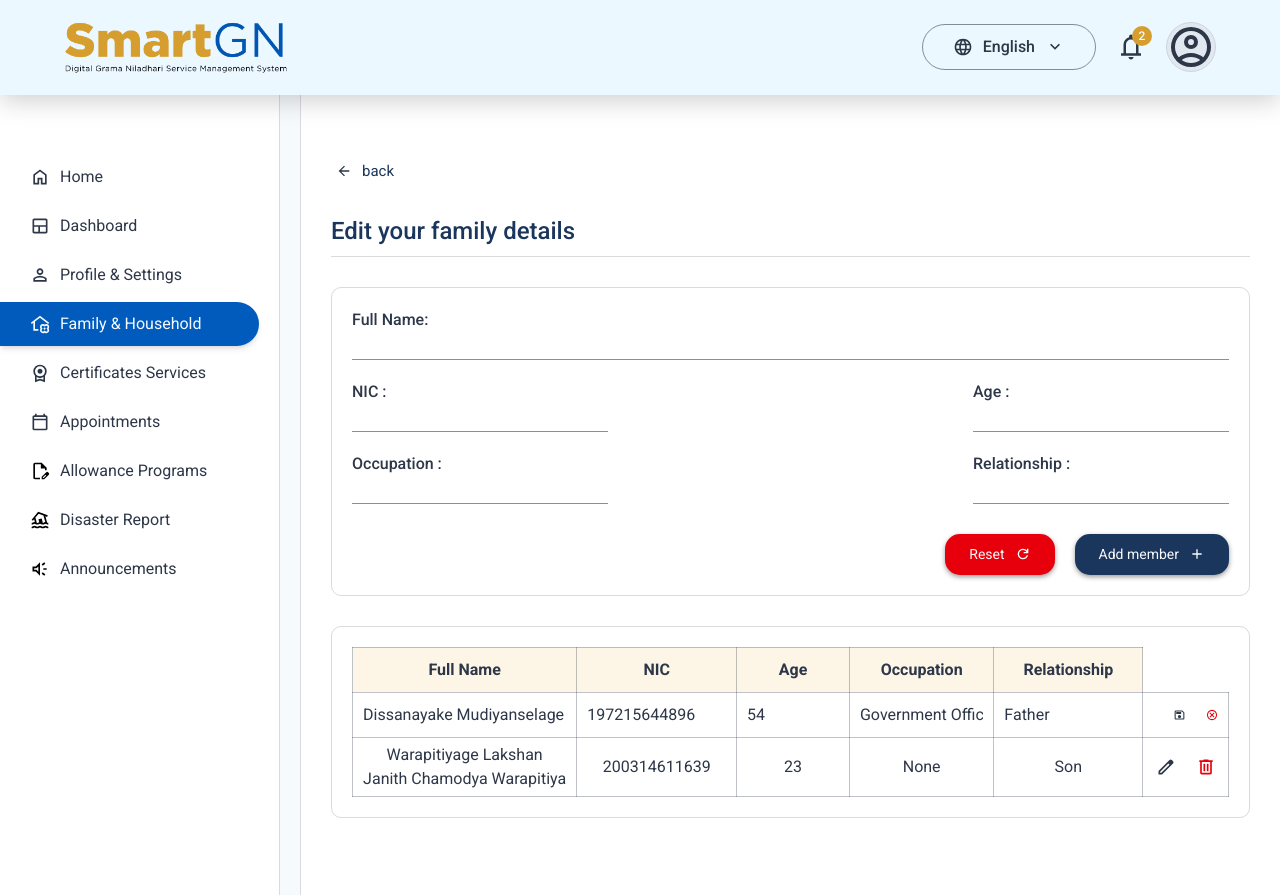
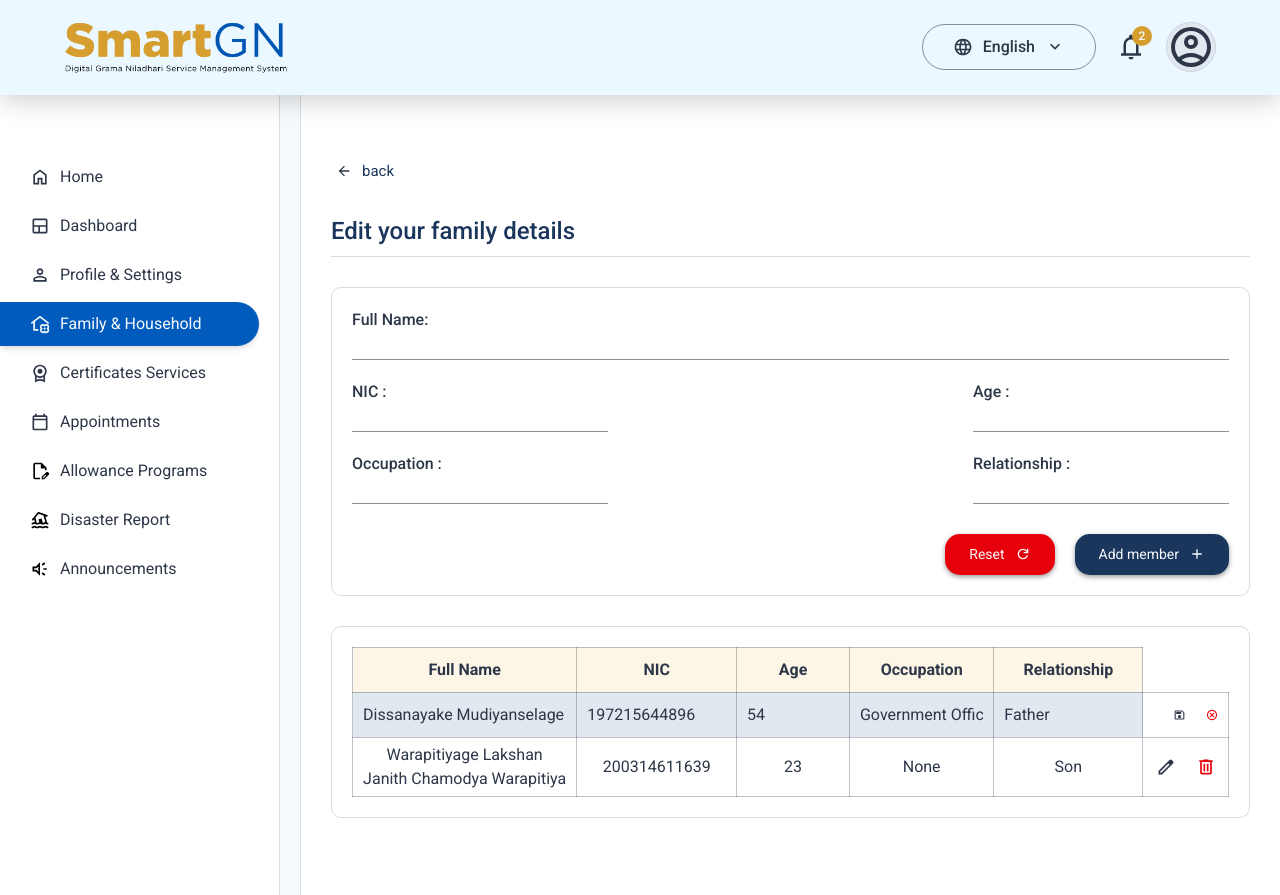
Before and after one commit to Mogith-Code/SmartGN-Digital-GN-Service-Management-System, a React (Vite) app in the folder SmartGN/: page /RHousehold/EditFamilyDetails in a window 1280 px wide. Both pictures are taken after a click on the button 1171 px from the left and 721 px from the top of the page. Built offline with nearby package versions, Linux system fonts and the light colour scheme.

Commit message:
Update EditFamilyDetailsLayout.jsx

```diff
--- a/SmartGN/src/Components/Family&HouseholdPage/EditFamilyMemberTable.jsx
+++ b/SmartGN/src/Components/Family&HouseholdPage/EditFamilyMemberTable.jsx
@@ -91,54 +91,54 @@ function EditFamilyMemberTable({ Editmembers = [] }) {
   const renderEditableRow = (member) => {
     return (
       <tr key={member.id}>
-        <td className="text-[16px] text-[#2D3748] border border-[#2D37484D] px-[10px] py-[5px]">
+        <td className="text-[16px] text-[#2D3748] bg-[#E2E8F0] border border-[#2D37484D] px-[10px] py-[5px]">
           <input
             type="text"
             value={member.fullName}
             onChange={(e) =>
               handleInputChange(member.id, "fullName", e.target.value)
             }
-            className="w-full bg-transparent border-none focus:outline-none focus:ring-2 focus:ring-[#2c5f8a] rounded px-[px] py-[5px]"
+            className="w-full bg-[#E2E8F0] border-none focus:outline-none focus:ring-2 focus:ring-[#2c5f8a] rounded px-[px] py-[5px]"
           />
         </td>
-        <td className="text-[16px] text-[#2D3748] border border-[#2D37484D] px-[10px] py-[5px]">
+        <td className="text-[16px] text-[#2D3748] bg-[#E2E8F0] border border-[#2D37484D] px-[10px] py-[5px]">
           <input
             type="text"
             value={member.nic}
             onChange={(e) =>
               handleInputChange(member.id, "nic", e.target.value)
             }
-            className="w-full bg-transparent border-none focus:outline-none focus:ring-2 focus:ring-[#2c5f8a] rounded"
+            className="w-full bg-[#E2E8F0] border-none focus:outline-none focus:ring-2 focus:ring-[#2c5f8a] rounded"
           />
         </td>
-        <td className="text-[16px] text-[#2D3748] border border-[#2D37484D] px-[10px] py-[5px]">
+        <td className="text-[16px] text-[#2D3748] border bg-[#E2E8F0] border-[#2D37484D] px-[10px] py-[5px]">
           <input
             type="number"
             value={member.age}
             onChange={(e) =>
               handleInputChange(member.id, "age", e.target.value)
             }
-            className="w-full bg-transparent border-none focus:outline-none focus:ring-2 focus:ring-[#2c5f8a] rounded"
+            className="w-full bg-[#E2E8F0] border-none focus:outline-none focus:ring-2 focus:ring-[#2c5f8a] rounded"
           />
         </td>
-        <td className="text-[16px] text-[#2D3748] border border-[#2D37484D] px-[10px] py-[5px]">
+        <td className="text-[16px] text-[#2D3748] border bg-[#E2E8F0] border-[#2D37484D] px-[10px] py-[5px]">
           <input
             type="text"
             value={member.occupation}
             onChange={(e) =>
               handleInputChange(member.id, "occupation", e.target.value)
             }
-            className="w-full bg-transparent border-none focus:outline-none focus:ring-2 focus:ring-[#2c5f8a] rounded"
+            className="w-full bg-[#E2E8F0] border-none focus:outline-none focus:ring-2 focus:ring-[#2c5f8a] rounded"
           />
         </td>
-        <td className="text-[16px] text-[#2D3748] border border-[#2D37484D] px-[10px] py-[5px]">
+        <td className="text-[16px] text-[#2D3748] border bg-[#E2E8F0] border-[#2D37484D] px-[10px] py-[5px]">
           <input
             type="text"
             value={member.relationship}
             onChange={(e) =>
               handleInputChange(member.id, "relationship", e.target.value)
             }
-            className="w-full bg-transparent border-none focus:outline-none focus:ring-2 focus:ring-[#2c5f8a] rounded"
+            className="w-full bg-[#E2E8F0] border-none focus:outline-none focus:ring-2 focus:ring-[#2c5f8a] rounded"
           />
         </td>
         <td className="text-[16px] text-[#2D3748] border border-[#2D37484D] px-[10px] py-[5px]">
```
